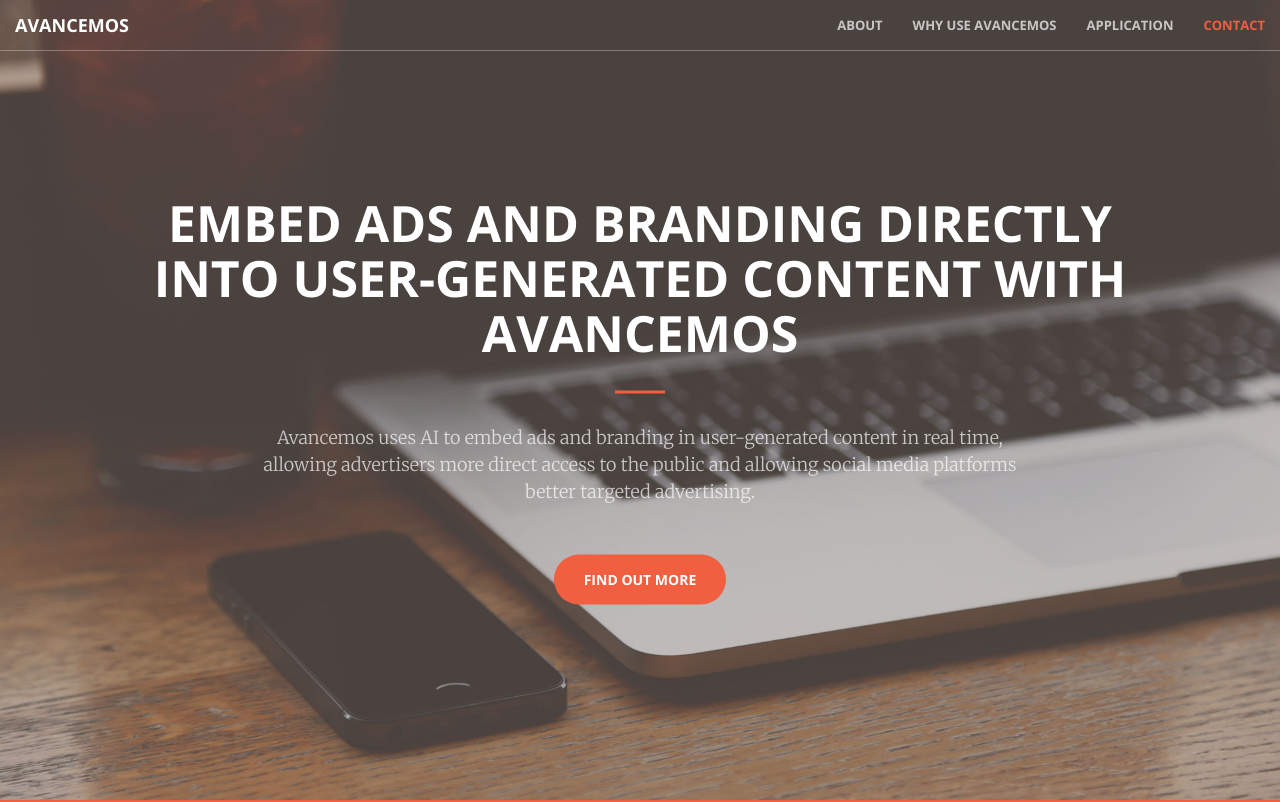
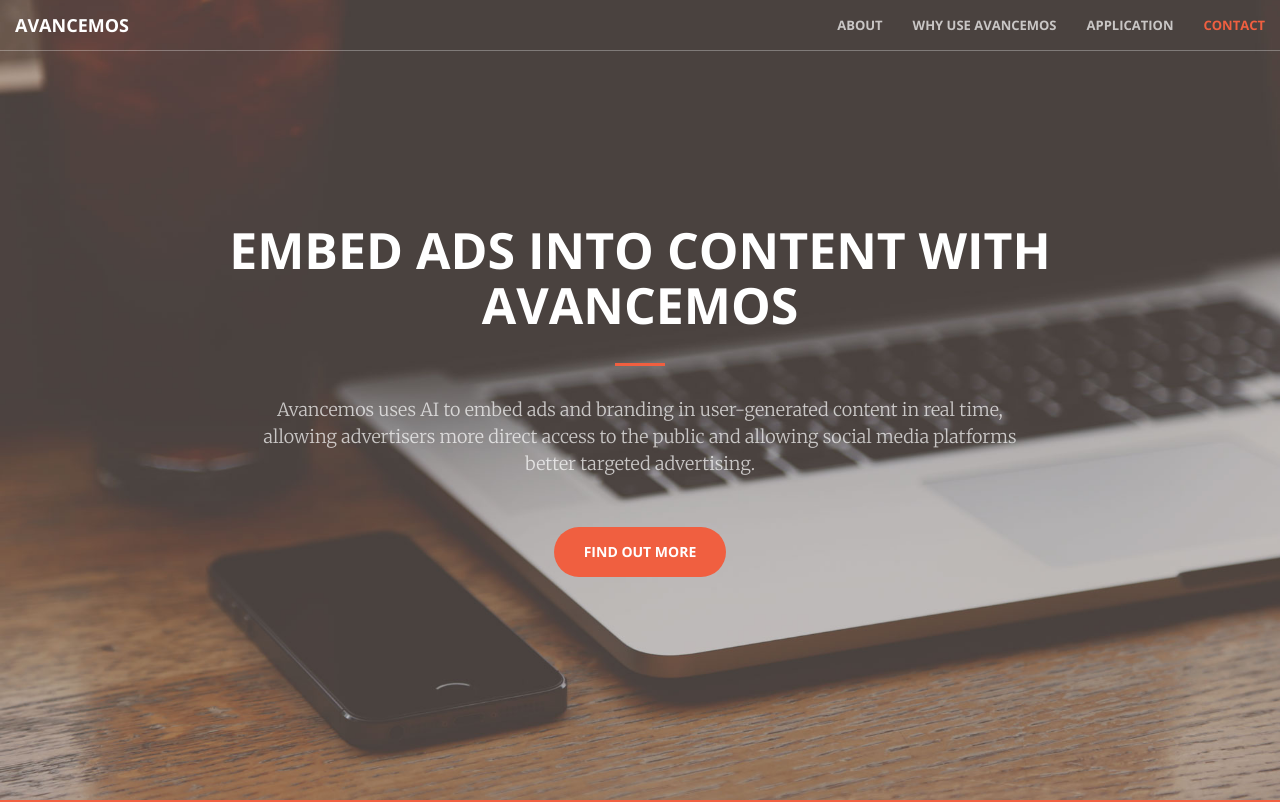
Before and after one commit to avancemos/avancemos.github.io, a website: page index.html in a window 1280 px wide. Shown: the top 802 px of the page. Drawn offline with nearby package versions, Linux system fonts and the light colour scheme.

Commit message:
Update index.html

```diff
--- a/index.html
+++ b/index.html
@@ -71,7 +71,7 @@
     <header>
         <div class="header-content">
             <div class="header-content-inner">
-                <h1 id="homeHeading">Embed ads and branding directly into user-generated content with Avancemos</h1>
+                <h1 id="homeHeading">Embed ads into content with Avancemos</h1>
                 <hr>
                 <p>Avancemos uses AI to embed ads and branding in user-generated content in real time, allowing advertisers more direct access to the public and allowing social media platforms better targeted advertising.</p>
                 <a href="#about" class="btn btn-primary btn-xl page-scroll">Find Out More</a>
```
